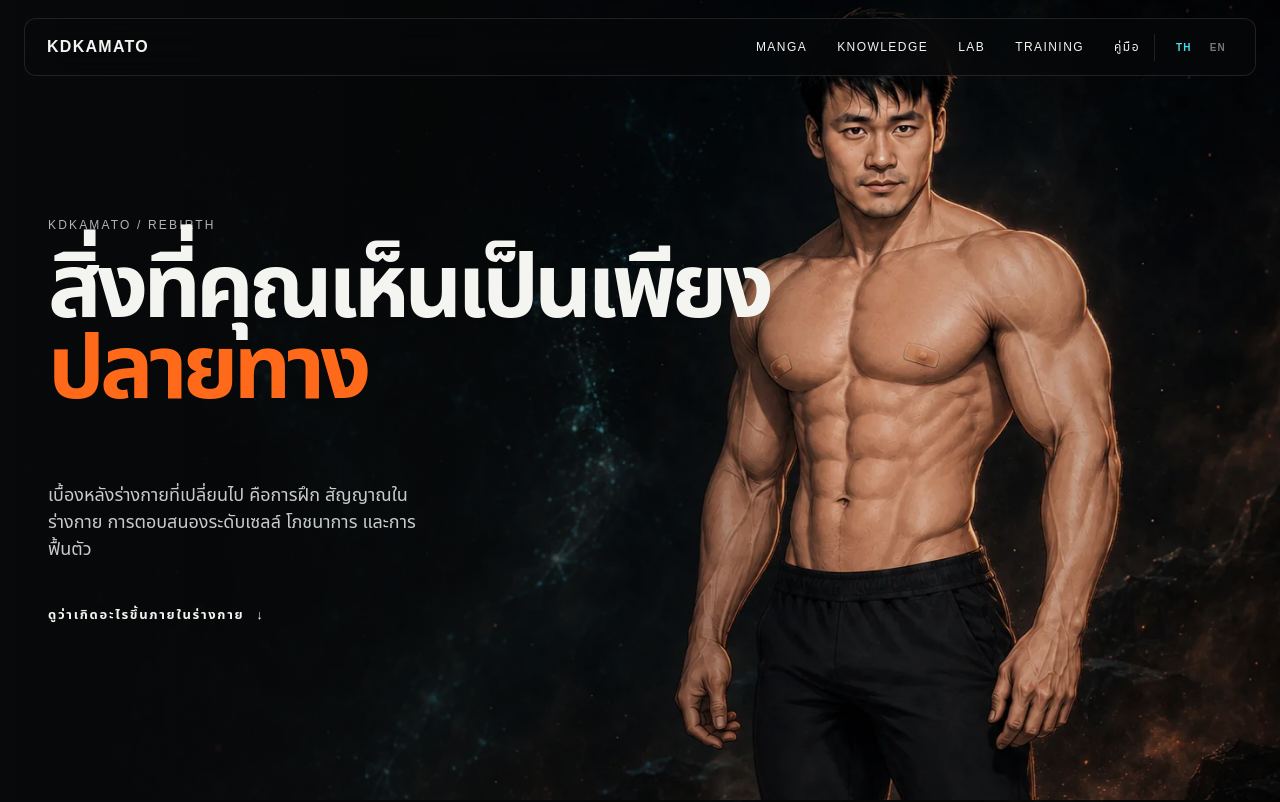
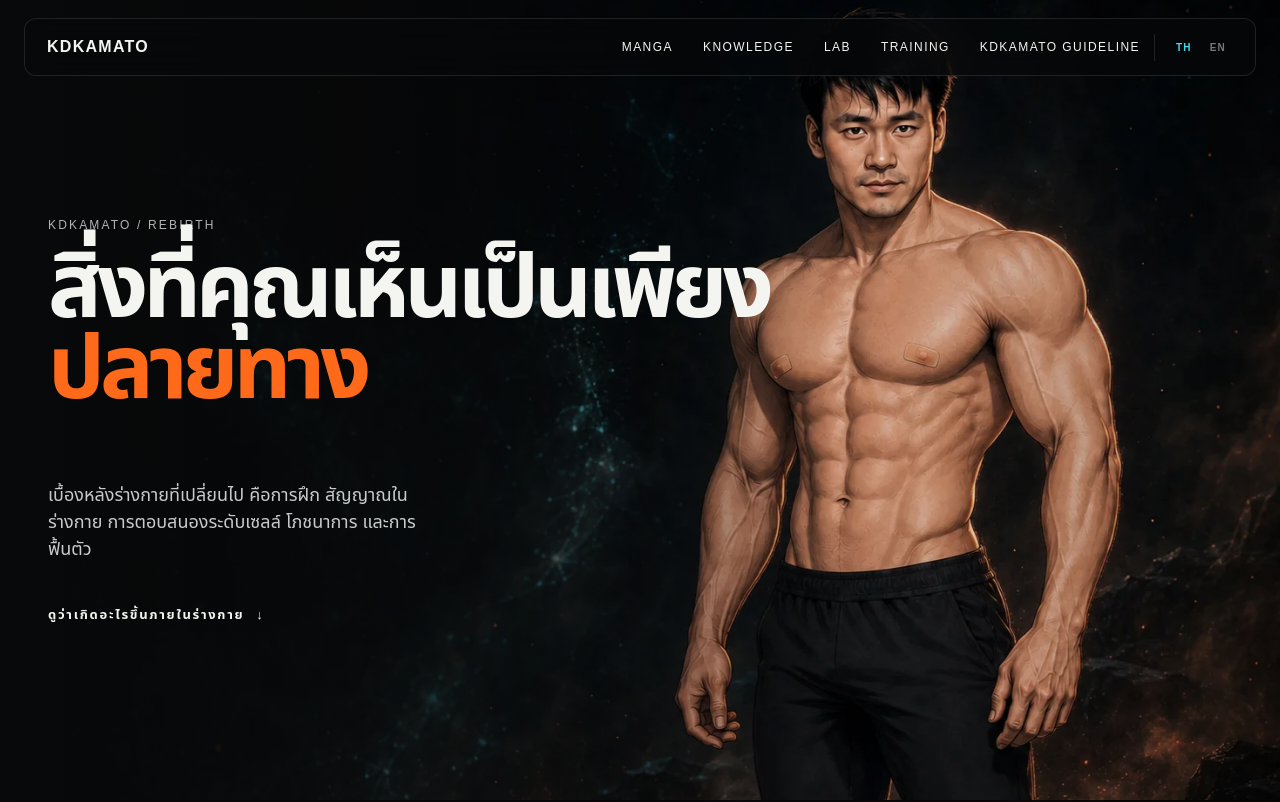
Before and after one commit to nutyfreshz/kdkamato, a Next.js app: page / in a window 1280 px wide. Shown: the top 802 px of the page. Built offline with nearby package versions, Linux system fonts and the light colour scheme; no server answers.

Commit message:
Rename main guide nav to KDKAMATO GUIDELINE

```diff
--- a/components/SiteHeader.jsx
+++ b/components/SiteHeader.jsx
@@ -5,8 +5,8 @@ import { useState } from 'react';
 import LanguageSwitcher from './LanguageSwitcher';
 
 const nav = {
-  th: { manga: 'MANGA', knowledge: 'KNOWLEDGE', lab: 'LAB', training: 'TRAINING', guide: 'คู่มือ', kendo: 'KENDO', menu: 'เมนู', close: 'ปิด' },
-  en: { manga: 'MANGA', knowledge: 'KNOWLEDGE', lab: 'LAB', training: 'TRAINING', guide: 'GUIDE', kendo: 'KENDO', menu: 'MENU', close: 'CLOSE' }
+  th: { manga: 'MANGA', knowledge: 'KNOWLEDGE', lab: 'LAB', training: 'TRAINING', guide: 'KDKAMATO GUIDELINE', kendo: 'KENDO', menu: 'เมนู', close: 'ปิด' },
+  en: { manga: 'MANGA', knowledge: 'KNOWLEDGE', lab: 'LAB', training: 'TRAINING', guide: 'KDKAMATO GUIDELINE', kendo: 'KENDO', menu: 'MENU', close: 'CLOSE' }
 };
 
 export default function SiteHeader({ language = 'th' }) {
```
